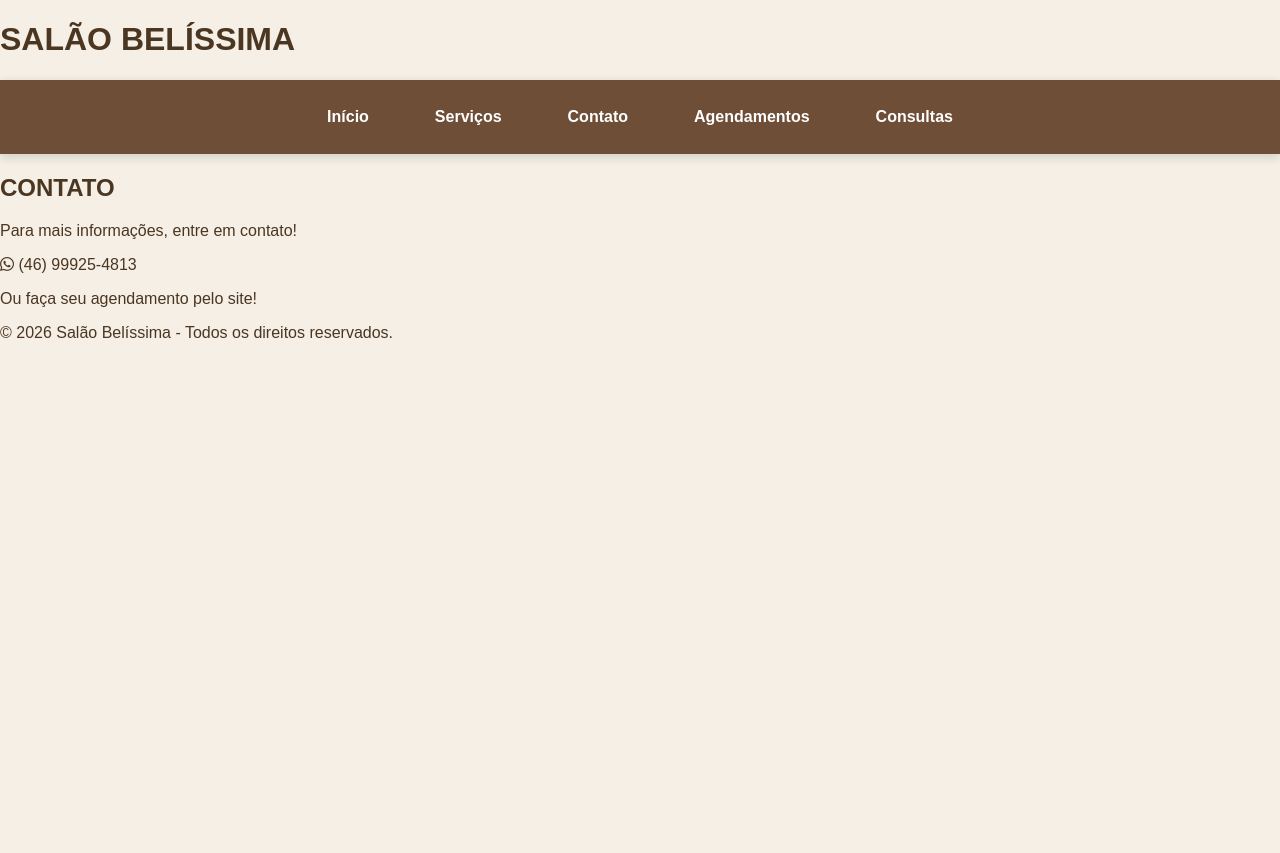
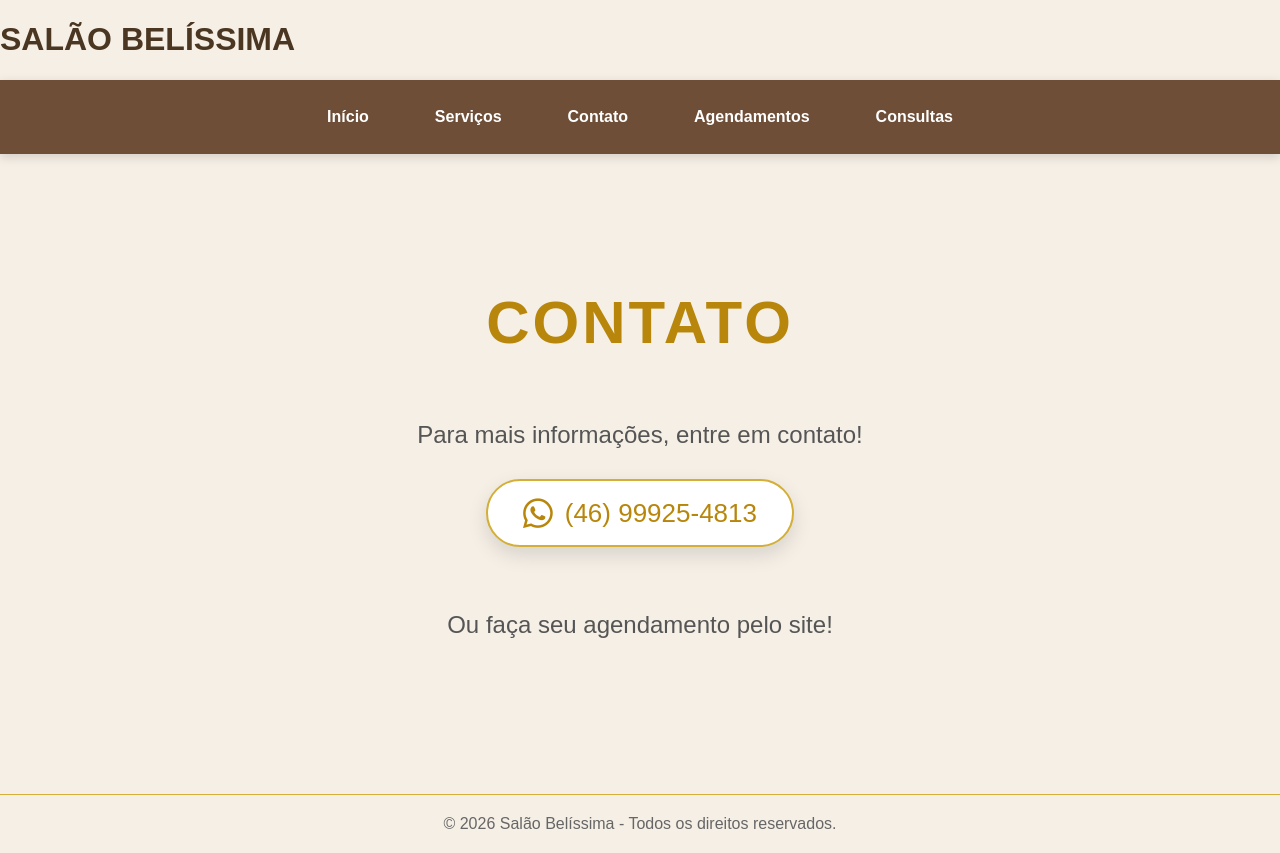
Before and after one commit to izabelap28/naildesign, a plain HTML site: page contato.html in a window 1280 px wide. Before the commit the page ends 800 px from the top, so only its background shows below. Drawn offline with Linux system fonts and the light colour scheme.

Commit message:
Update estilo.css

```diff
--- a/estilo.css
+++ b/estilo.css
@@ -314,3 +314,58 @@ blockquote{
     border-bottom:3px solid #C9A657;
     border-right:3px solid #C9A657;
 }
+
+/* Página Contato */
+
+.contato{
+    display:flex;
+    flex-direction:column;
+    justify-content:center;
+    align-items:center;
+    min-height:65vh;
+    text-align:center;
+    padding:40px 20px;
+}
+
+.contato h2{
+    font-size:60px;
+    color:#b8860b;
+    margin-bottom:40px;
+    letter-spacing:3px;
+}
+
+.contato p{
+    font-size:24px;
+    color:#555;
+    margin-bottom:30px;
+}
+
+.whatsapp{
+    display:flex;
+    align-items:center;
+    gap:12px;
+    background:#fff;
+    border:2px solid #d4af37;
+    border-radius:40px;
+    padding:15px 35px;
+    font-size:26px;
+    color:#b8860b;
+    box-shadow:0 8px 20px rgba(0,0,0,.12);
+    margin-bottom:40px;
+}
+
+.whatsapp i{
+    font-size:34px;
+}
+
+.agende{
+    font-size:26px;
+}
+
+footer{
+    text-align:center;
+    padding:20px;
+    margin-top:40px;
+    border-top:1px solid #d4af37;
+    color:#666;
+}
```
